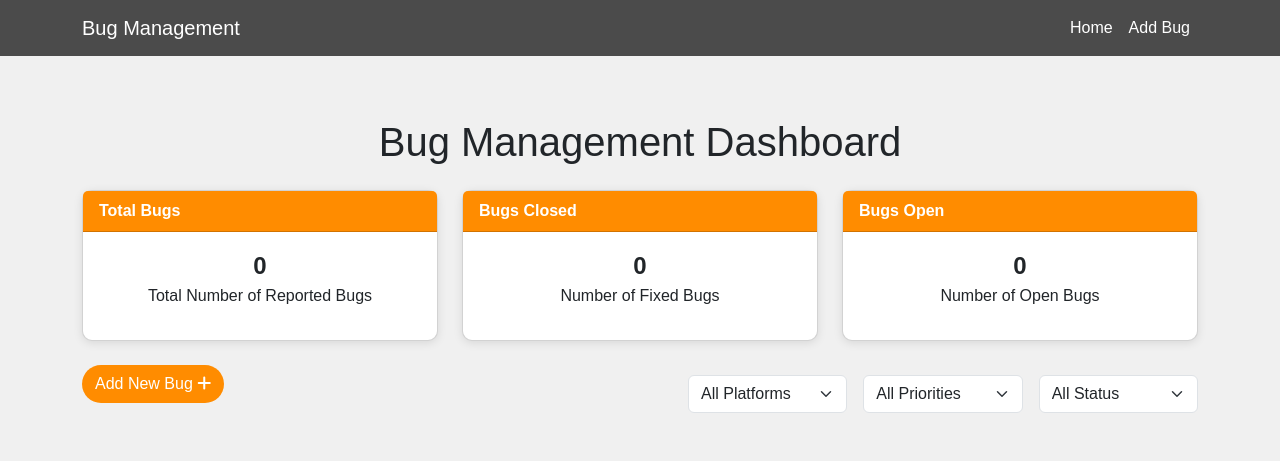
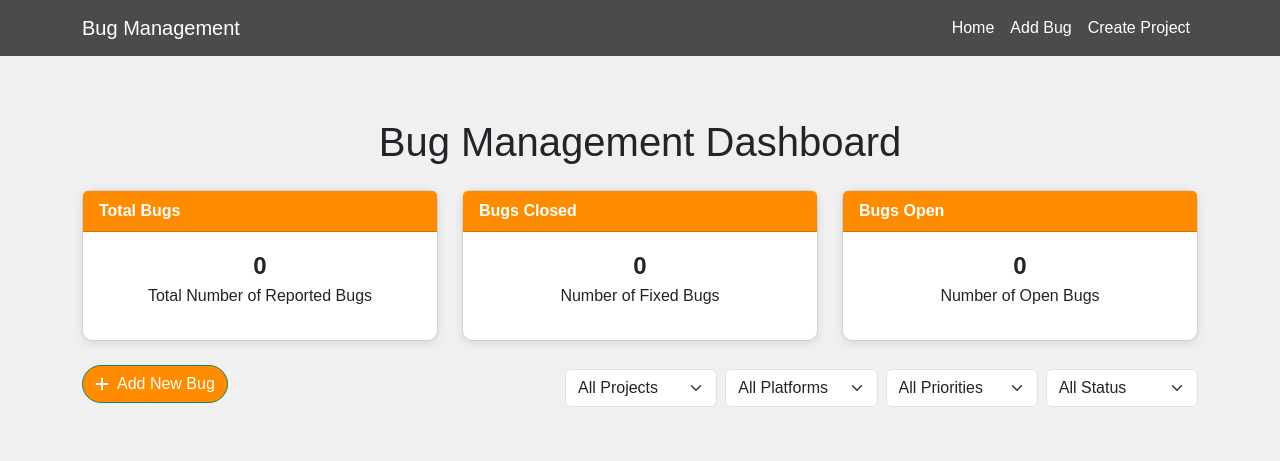
Before and after one commit to MagyenaTwo/project-bug-management, a Flask app: page / in a window 1280 px wide. Shown: the top 461 px of the page. Run offline with Flask 3, Linux system fonts and the light colour scheme; data that the repository does not hold is empty; some libraries are stand-ins or nearby versions.

Commit message:
add project

```diff
--- a/app.py
+++ b/app.py
@@ -69,17 +69,19 @@ def get_bug_details(bug_id):
         return jsonify({"error": "Bug not found"}), 404
 
 
+# Perbarui route add_bug agar mendukung project_id
 @app.route("/bugs", methods=["POST"])
 def add_bug():
     try:
         new_bug = request.json
-        # Validasi data di sini jika perlu
         conn = get_db_connection()
         cursor = conn.cursor()
+
         cursor.execute(
             """
-            INSERT INTO bug_management.bugs (platform, session, checking_by_developer, note, issue, summary, reported_by, expectation, priority, evidence_status, retest_bug,status)
-            VALUES (%s, %s, %s, %s, %s, %s, %s, %s, %s, %s, %s, %s);
+            INSERT INTO bug_management.bugs (platform, session, checking_by_developer, note, issue,
+                summary, reported_by, expectation, priority, evidence_status, retest_bug, status, project_id)
+            VALUES (%s, %s, %s, %s, %s, %s, %s, %s, %s, %s, %s, %s, %s);
             """,
             (
                 new_bug["platform"],
@@ -94,6 +96,7 @@ def add_bug():
                 new_bug["evidence_status"],
                 new_bug["retest_bug"],
                 new_bug["status"],
+                new_bug["project_id"],
             ),
         )
         conn.commit()
@@ -101,10 +104,7 @@ def add_bug():
         conn.close()
         return jsonify(new_bug), 200
     except Exception as e:
-        return (
-            jsonify({"error": str(e)}),
-            400,
-        )  # Mengembalikan kesalahan sebagai respons
+        return jsonify({"error": str(e)}), 400
 
 
 @app.route("/bug/<int:bug_id>", methods=["PUT"])
@@ -155,5 +155,74 @@ def add_bug_page():
     return render_template("add_bug.html")
 
 
+# Route untuk mendapatkan semua proyek
+@app.route("/projects", methods=["GET"])
+def get_projects():
+    conn = get_db_connection()
+    cursor = conn.cursor()
+    cursor.execute("SELECT * FROM bug_management.projects;")
+    projects = cursor.fetchall()
+    cursor.close()
+    conn.close()
+
+    return jsonify([{"id": p[0], "name": p[1], "description": p[2]} for p in projects])
+
+
+# Mendapatkan bug berdasarkan ID proyek
+@app.route("/projects/<int:project_id>/bugs", methods=["GET"])
+def get_bugs_by_project(project_id):
+    conn = get_db_connection()
+    cursor = conn.cursor()
+    cursor.execute(
+        "SELECT * FROM bug_management.bugs WHERE project_id = %s ORDER BY id ASC;",
+        (project_id,),
+    )
+    bugs = cursor.fetchall()
+    cursor.close()
+    conn.close()
+
+    return jsonify(bugs)
+
+
+@app.route("/create-project")
+def create_project():
+    return render_template("create_project.html")  # File form Create Project
+
+
+@app.route("/projects", methods=["POST"])
+def add_project():
+    try:
+        # Mengambil data proyek dari request JSON
+        new_project = request.json
+
+        # Koneksi ke database
+        conn = get_db_connection()
+        cursor = conn.cursor()
+
+        # Menyimpan data proyek ke database
+        cursor.execute(
+            """
+            INSERT INTO bug_management.projects (name, description)
+            VALUES (%s, %s);
+            """,
+            (
+                new_project["name"],
+                new_project.get(
+                    "description", ""
+                ),  # Menggunakan get untuk default jika description tidak ada
+            ),
+        )
+        conn.commit()
+        cursor.close()
+        conn.close()
+
+        return (
+            jsonify(new_project),
+            201,
+        )  # Mengembalikan data proyek yang ditambahkan dengan status 201 Created
+    except Exception as e:
+        return jsonify({"error": str(e)}), 400  # Mengembalikan error jika terjadi
+
+
 if __name__ == "__main__":
     app.run(debug=True)
--- a/templates/add_bug.html
+++ b/templates/add_bug.html
@@ -53,6 +53,12 @@
     <div class="container">
         <h1 class="text-center">Add New Bug</h1>
         <form id="add-bug-form">
+             <div class="mb-3">
+        <label for="project-select" class="form-label">Project</label>
+        <select id="project-select" class="form-select" required>
+            <option value="">Select a Project</option>
+        </select>
+    </div>
             <div class="mb-3">
                 <label for="platform" class="form-label">Platform</label>
                 <select class="form-select" id="platform" required>
--- a/templates/index.html
+++ b/templates/index.html
@@ -165,6 +165,9 @@ body {
                     <li class="nav-item">
                         <a class="nav-link" href="/add-bug">Add Bug</a>
                     </li>
+                     <li class="nav-item">
+                    <a class="nav-link" href="/create-project">Create Project</a>  <!-- Link ke halaman Create Project -->
+                </li>
                 </ul>
             </div>
         </div>
@@ -203,11 +206,20 @@ body {
         </div>
 
 
-        <!-- Filter Section -->
-   <div class="filter-container mb-4 d-flex align-items-center justify-content-between">
-    <a href="/add-bug" class="btn btn-add">Add New Bug <i class="fas fa-plus"></i></a>
+      <!-- Filter Section -->
+<div class="filter-container mb-4 d-flex align-items-center justify-content-between flex-wrap">
+    <!-- Tombol Add New Bug di kiri -->
+    <a href="/add-bug" class="btn btn-add btn-success d-flex align-items-center mb-2">
+        <i class="fas fa-plus me-2"></i>Add New Bug
+    </a>
 
-    <div class="row g-3 filter-options">
+    <!-- Filter di kanan -->
+    <div class="filters d-flex flex-wrap align-items-center ms-auto gap-2">
+        <div class="col">
+            <select id="filter-project" class="form-select">
+                <option value="">All Projects</option>
+            </select>
+        </div>
         <div class="col">
             <select id="filter-platform" class="form-select">
                 <option value="">All Platforms</option>
@@ -235,6 +247,7 @@ body {
         </div>
     </div>
 </div>
+
 
         <h2 class="mt-5">Bug List</h2>
         <table class="table table-striped">
```
Also changed, not shown: templates/create_project.html (added, +106 -0 lines).
